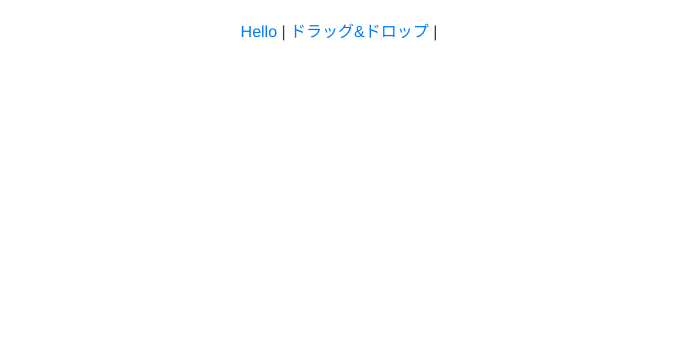
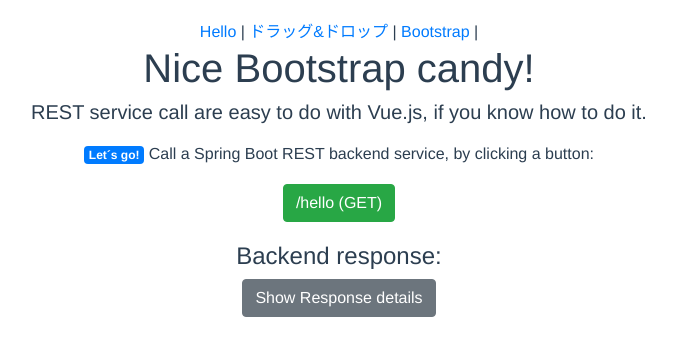
Before and after one commit to wolf0201/vuejs-sample-frontend, a Vue app: page /bootstrap in a window 1280 px wide. Shown: the top 356 px of the page, without its empty margins (301-977 px from the left). Built offline with nearby package versions, Linux system fonts and the light colour scheme.

Commit message:
Bootstrap追加

```diff
--- a/src/App.vue
+++ b/src/App.vue
@@ -2,6 +2,7 @@
   <div id="app">
     <router-link to="/">Hello</router-link> |
     <router-link to="/draganddrop">ドラッグ&ドロップ</router-link> |
+    <router-link to="/bootstrap">Bootstrap</router-link> |
     <router-view></router-view>
   </div>
 </template>
--- /dev/null
+++ b/src/components/Bootstrap.vue
@@ -0,0 +1,108 @@
+<template>
+  <div class="bootstrap">
+    <h1>{{ msg }}</h1>
+    <h5>REST service call are easy to do with Vue.js, if you know how to do it.</h5>
+    <p></p>
+    <h6><b-badge variant="primary"> Let´s go!</b-badge> Call a Spring Boot REST backend service, by clicking a button:</h6>
+    <p></p>
+    <b-btn variant="success" @click="callHelloApi()" id="btnCallHello">/hello (GET)</b-btn>
+    <p></p>
+    <h4>Backend response: <b-alert :show="showResponse" dismissible @dismissed="showResponse=false">{{ backendResponse }}</b-alert></h4>
+
+    <b-btn v-b-toggle.collapse1>Show Response details</b-btn>
+    <p></p>
+    <b-collapse id="collapse1" class="mt-2">
+      <b-card>
+        <p class="card-text">The Response hat this details</p>
+        <b-btn v-b-toggle.collapse1_inner size="sm" variant="primary">HTTP Status</b-btn>
+        <b-collapse id=collapse1_inner class="mt-2">
+          <b-card>Status: {{ httpStatusCode }}</b-card>
+          <b-card>Statustext: {{ httpStatusText }}</b-card>
+        </b-collapse>
+
+        <b-btn v-b-toggle.collapse2_inner size="sm" id="btnHttpHeaders" variant="warning">HTTP Headers</b-btn>
+        <b-collapse id=collapse2_inner class="mt-2">
+
+          <p v-if="headers && headers.length">
+            <li v-for="(value, index) in headers" :key="index">
+              <b-card>Header: {{ value.valueOf() }}</b-card>
+            </li>
+        </b-collapse>
+
+        <b-btn v-b-toggle.collapse3_inner size="sm" variant="danger">Full Request configuration</b-btn>
+        <b-collapse id=collapse3_inner class="mt-2">
+          <p class="card-text">Config: {{ fullResponse.config }} </p>
+        </b-collapse>
+      </b-card>
+    </b-collapse>
+
+
+    <b-tooltip target="btnHttpHeaders" title="You should always know your HTTP Headers!"></b-tooltip>
+  </div>
+</template>
+
+<script>
+  import api from './backend-api'
+
+  export default {
+    name: 'bootstrap',
+
+    data () {
+      return {
+        msg: 'Nice Bootstrap candy!',
+        showResponse: false,
+        backendResponse: '',
+        fullResponse: {
+          config: {
+            foo: '',
+            bar: ''
+          }
+        },
+        httpStatusCode: '',
+        httpStatusText: '',
+        headers: ['Noting here atm. Did you call the Service?'],
+        errors: []
+      }
+    },
+    methods: {
+      callHelloApi () {
+        api.hello().then(response => {
+          this.backendResponse = response.data
+          this.httpStatusCode = response.status
+          this.httpStatusText = response.statusText
+          this.headers = response.headers
+          this.fullResponse = response
+          this.showResponse = true
+        })
+        .catch(e => {
+          this.errors.push(e)
+        })
+      }
+    }
+  }
+</script>
+
+<!-- Add "scoped" attribute to limit CSS to this component only -->
+<style scoped>
+  p {
+    margin-bottom: 20px;
+  }
+
+  h1, h2 {
+    font-weight: normal;
+  }
+
+  ul {
+    list-style-type: none;
+    padding: 0;
+  }
+
+  li {
+    display: inline-block;
+    margin: 0 10px;
+  }
+
+  a {
+    color: #42b983;
+  }
+</style>
--- a/src/router.js
+++ b/src/router.js
@@ -1,7 +1,8 @@
 import Vue from 'vue'
 import Router from 'vue-router'
 import HelloWorld from "./components/HelloWorld"
-import DragAndDrop from "./components/DragAndDrop";
+import DragAndDrop from "./components/DragAndDrop"
+import Bootstrap from "./components/Bootstrap"
 
 Vue.use(Router)
 
@@ -9,6 +10,7 @@ export default new Router({
   mode: 'history',
   routes: [
     { path: '/', component: HelloWorld },
-    { path: '/draganddrop', component: DragAndDrop}
+    { path: '/draganddrop', component: DragAndDrop},
+    { path: '/bootstrap', component: Bootstrap },
   ]
 })
```
